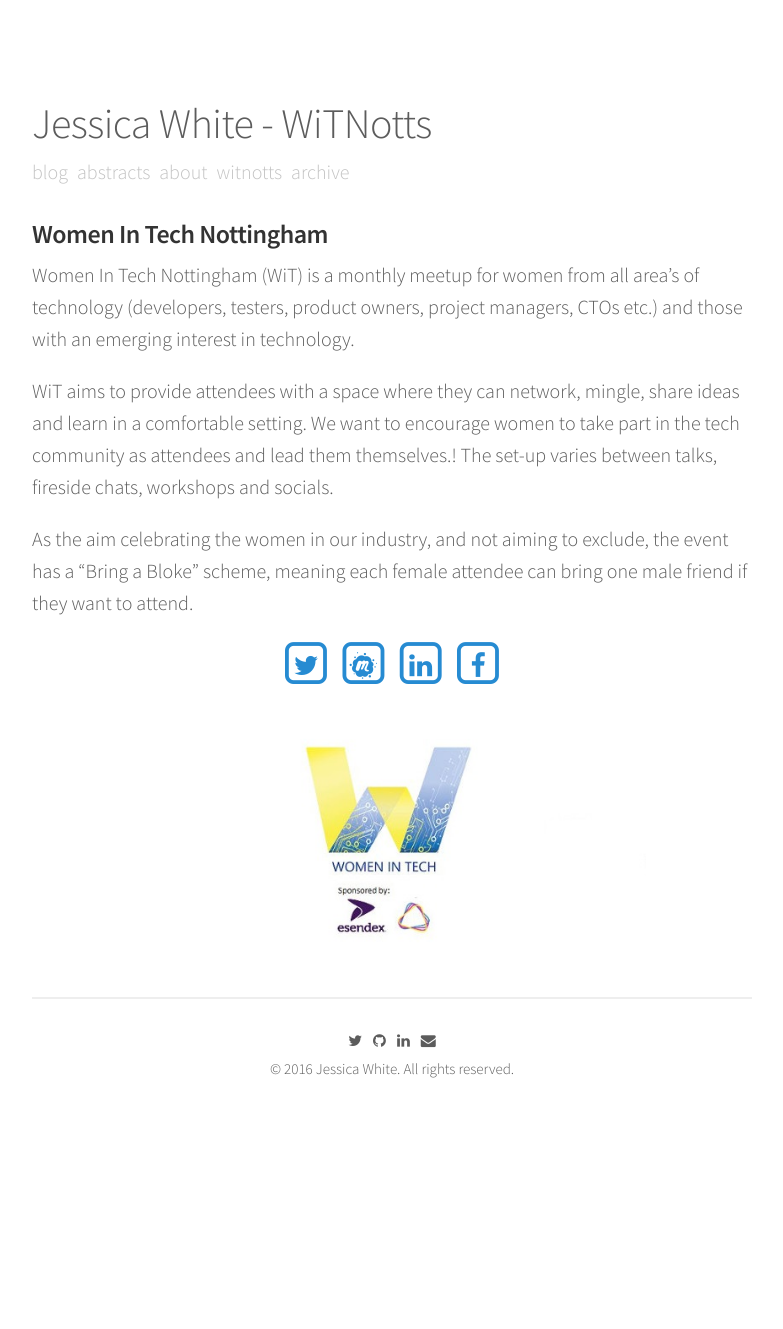
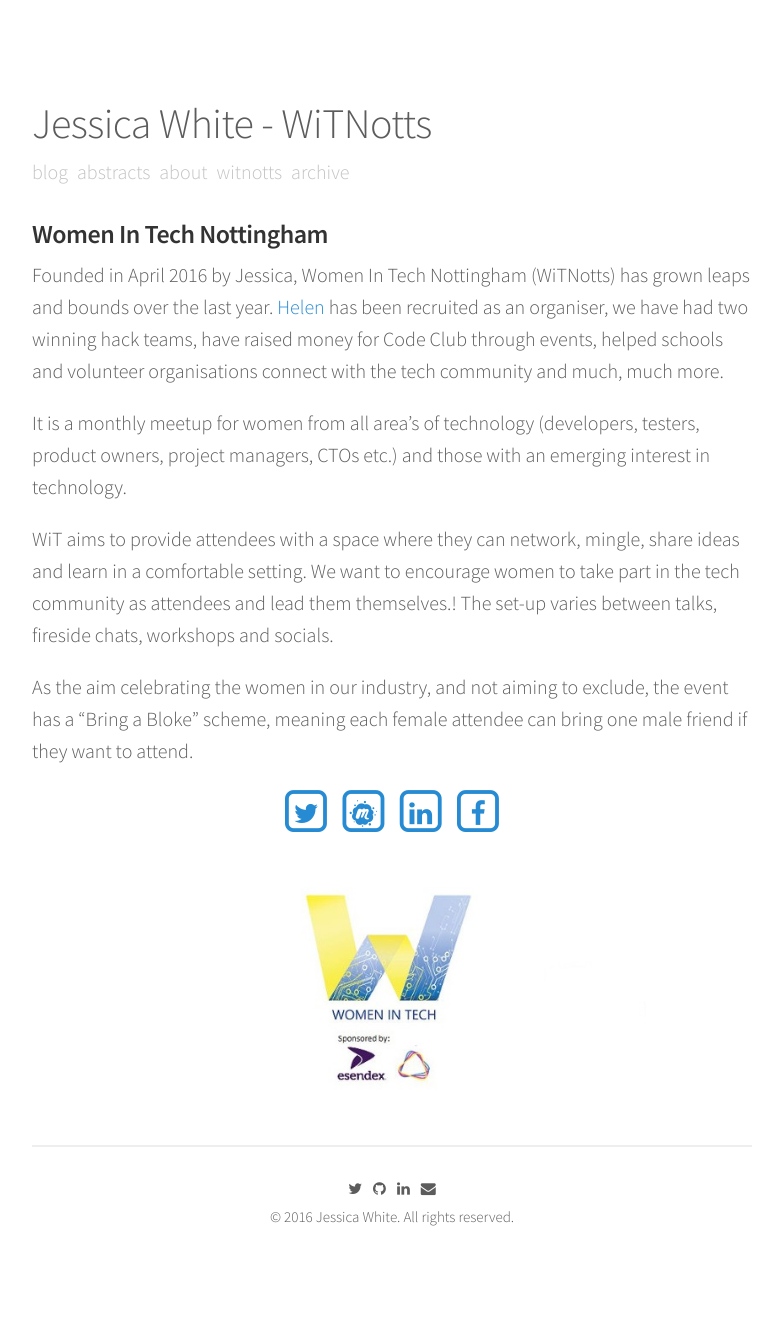
Before and after one commit to wordshaker/jesswhite_4, a Jekyll site: the page built from witnotts.md, in a window 1280 px wide. Shown: the whole page, without its empty margins (248-1031 px from the left). Built offline with Jekyll 4.4.1, drawn with Linux system fonts in a browser that asks for light colours; nearby versions of some CDN libraries; before the commit the page ends 1181 px from its top, so only the background shows below that.

Commit message:
update witnotts info

```diff
--- a/witnotts.md
+++ b/witnotts.md
@@ -5,7 +5,9 @@ permalink: /witnotts/
 
 #### Women In Tech Nottingham
 
-Women In Tech Nottingham (WiT) is a monthly meetup for women from all area’s of technology (developers, testers, product owners, project managers, CTOs etc.) and those with an emerging interest in technology.
+Founded in April 2016 by Jessica, Women In Tech Nottingham (WiTNotts) has grown leaps and bounds over the last year. [Helen](https://littlehelli.com/) has been recruited as an organiser, we have had two winning hack teams, have raised money for Code Club through events, helped schools and volunteer organisations connect with the tech community and much, much more.
+
+It is a monthly meetup for women from all area’s of technology (developers, testers, product owners, project managers, CTOs etc.) and those with an emerging interest in technology.
 
 WiT aims to provide attendees with a space where they can network, mingle, share ideas and learn in a comfortable setting. We want to encourage women to take part in the tech community as attendees and lead them themselves.! The set-up varies between talks, fireside chats, workshops and socials.
 
```
